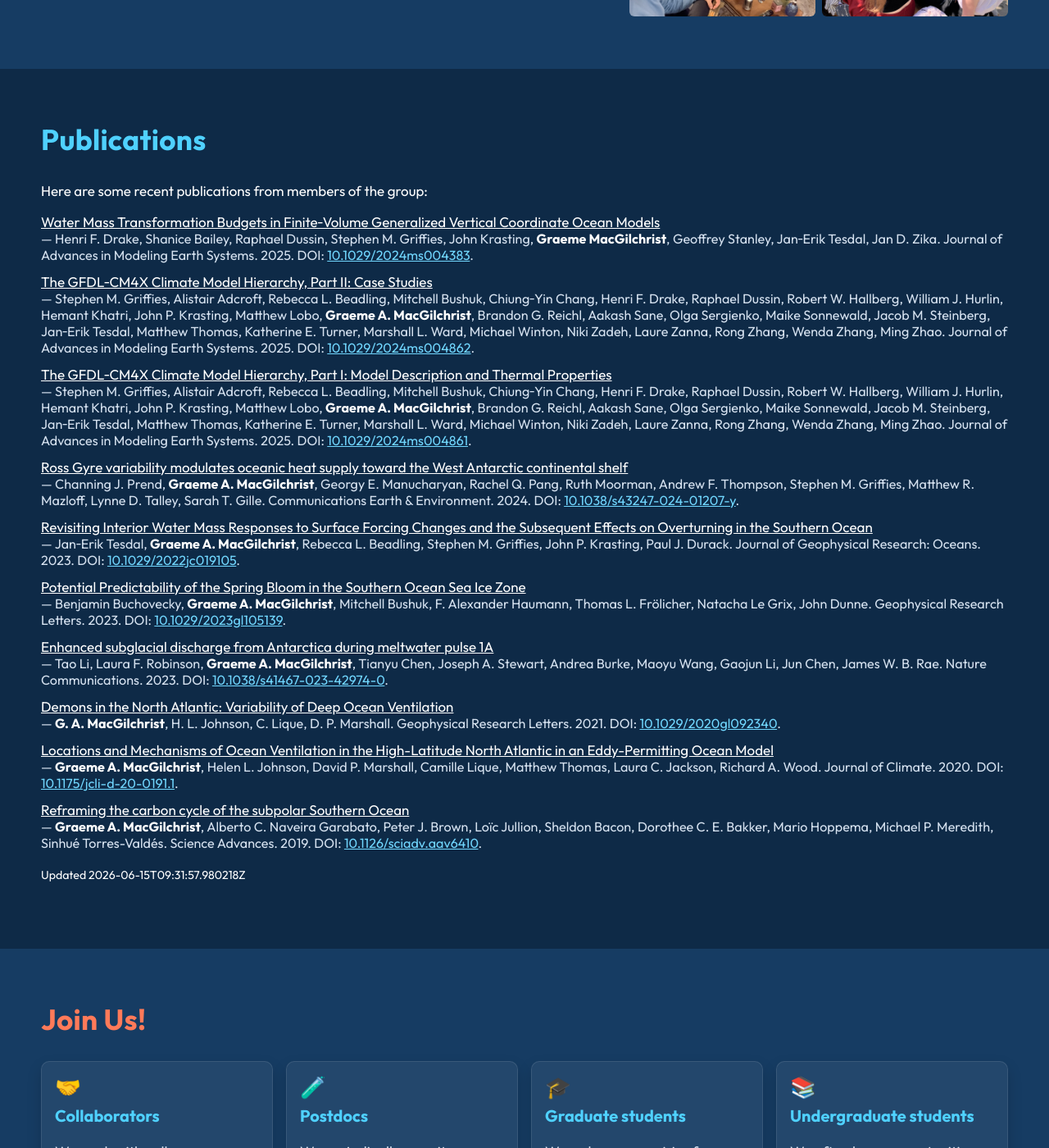
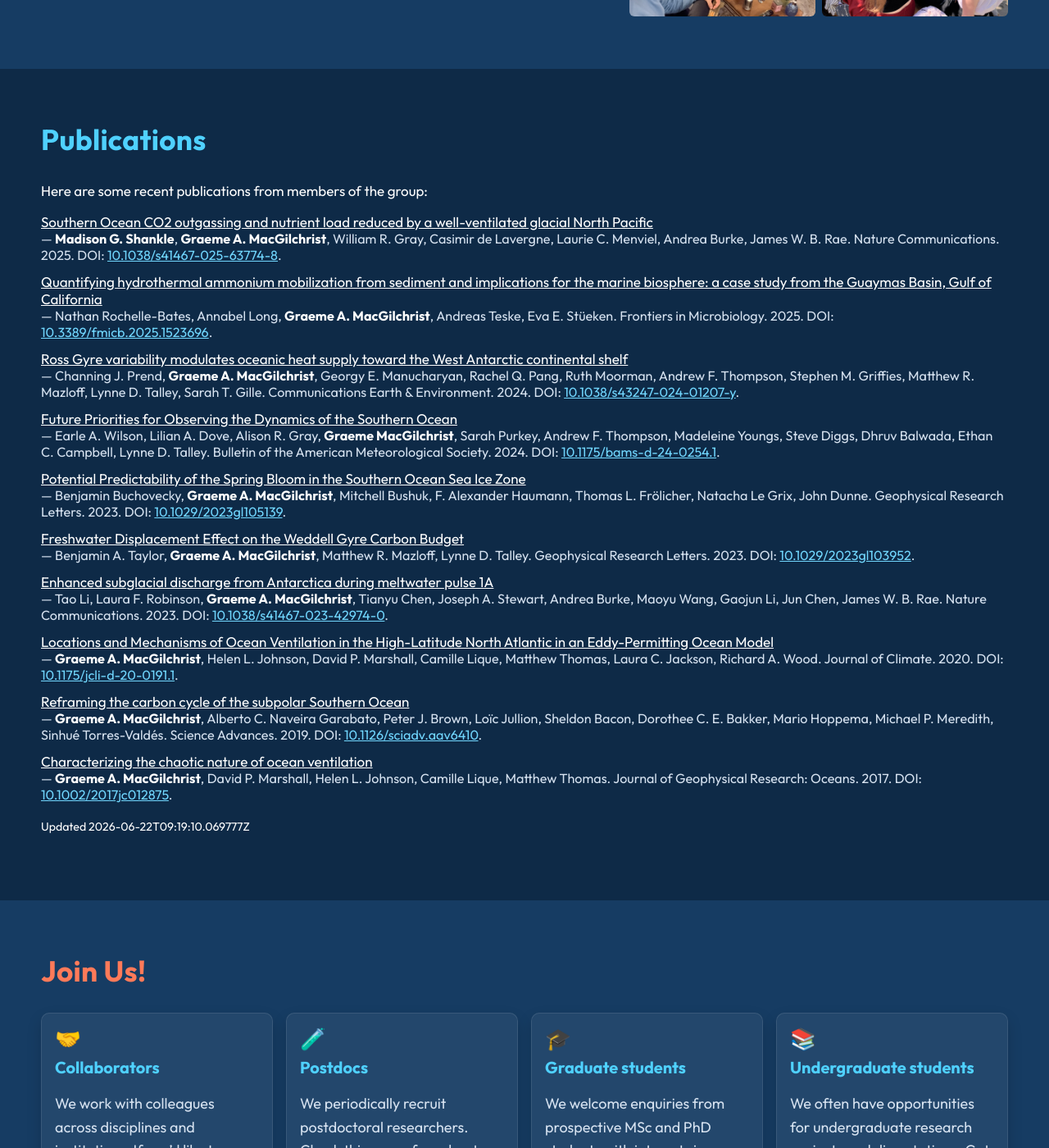
Before and after one commit to ODyn-StAndrews/ODyn-StAndrews.github.io, a Jekyll site: the page built from index.html, in a window 1280 px wide and 1400 px high, scrolled down 4870 px. Shown: the whole window at 82% size. Built offline with Jekyll 4.4.1, drawn with Linux system fonts in a browser that asks for light colours.

Commit message:
chore: update publications data

```diff
--- a/_data/publications.json
+++ b/_data/publications.json
@@ -1,103 +1,39 @@
 {
-  "generated_at": "2026-06-15T09:31:57.980218Z",
+  "generated_at": "2026-06-22T09:19:10.069777Z",
   "count": 11,
   "items": [
     {
-      "title": "Water Mass Transformation Budgets in Finite\u2010Volume Generalized Vertical Coordinate Ocean Models",
-      "authors": "Henri F. Drake, Shanice Bailey, Raphael Dussin, Stephen M. Griffies, John Krasting, Graeme MacGilchrist, Geoffrey Stanley, Jan\u2010Erik Tesdal, Jan D. Zika",
+      "title": "Southern Ocean CO2 outgassing and nutrient load reduced by a well-ventilated glacial North Pacific",
+      "authors": "Madison G. Shankle, Graeme A. MacGilchrist, William R. Gray, Casimir de Lavergne, Laurie C. Menviel, Andrea Burke, James W. B. Rae",
       "authors_list": [
-        "Henri F. Drake",
-        "Shanice Bailey",
-        "Raphael Dussin",
-        "Stephen M. Griffies",
-        "John Krasting",
-        "Graeme MacGilchrist",
-        "Geoffrey Stanley",
-        "Jan\u2010Erik Tesdal",
-        "Jan D. Zika"
+        "Madison G. Shankle",
+        "Graeme A. MacGilchrist",
+        "William R. Gray",
+        "Casimir de Lavergne",
+        "Laurie C. Menviel",
+        "Andrea Burke",
+        "James W. B. Rae"
       ],
-      "venue": "Journal of Advances in Modeling Earth Systems",
+      "venue": "Nature Communications",
       "year": 2025,
-      "doi": "10.1029/2024ms004383",
-      "url": "https://doi.org/10.1029/2024ms004383",
+      "doi": "10.1038/s41467-025-63774-8",
+      "url": "https://doi.org/10.1038/s41467-025-63774-8",
       "type": "journal-article"
     },
     {
-      "title": "The GFDL\u2010CM4X Climate Model Hierarchy, Part II: Case Studies",
-      "authors": "Stephen M. Griffies, Alistair Adcroft, Rebecca L. Beadling, Mitchell Bushuk, Chiung\u2010Yin Chang, Henri F. Drake, Raphael Dussin, Robert W. Hallberg, William J. Hurlin, Hemant Khatri, John P. Krasting, Matthew Lobo, Graeme A. MacGilchrist, Brandon G. Reichl, Aakash Sane, Olga Sergienko, Maike Sonnewald, Jacob M. Steinberg, Jan\u2010Erik Tesdal, Matthew Thomas, Katherine E. Turner, Marshall L. Ward, Michael Winton, Niki Zadeh, Laure Zanna, Rong Zhang, Wenda Zhang, Ming Zhao",
+      "title": "Quantifying hydrothermal ammonium mobilization from sediment and implications for the marine biosphere: a case study from the Guaymas Basin, Gulf of California",
+      "authors": "Nathan Rochelle-Bates, Annabel Long, Graeme A. MacGilchrist, Andreas Teske, Eva E. St\u00fceken",
       "authors_list": [
-        "Stephen M. Griffies",
-        "Alistair Adcroft",
-        "Rebecca L. Beadling",
-        "Mitchell Bushuk",
-        "Chiung\u2010Yin Chang",
-        "Henri F. Drake",
-        "Raphael Dussin",
-        "Robert W. Hallberg",
-        "William J. Hurlin",
-        "Hemant Khatri",
-        "John P. Krasting",
-        "Matthew Lobo",
+        "Nathan Rochelle-Bates",
+        "Annabel Long",
         "Graeme A. MacGilchrist",
-        "Brandon G. Reichl",
-        "Aakash Sane",
-        "Olga Sergienko",
-        "Maike Sonnewald",
-        "Jacob M. Steinberg",
-        "Jan\u2010Erik Tesdal",
-        "Matthew Thomas",
-        "Katherine E. Turner",
-        "Marshall L. Ward",
-        "Michael Winton",
-        "Niki Zadeh",
-        "Laure Zanna",
-        "Rong Zhang",
-        "Wenda Zhang",
-        "Ming Zhao"
+        "Andreas Teske",
+        "Eva E. St\u00fceken"
       ],
-      "venue": "Journal of Advances in Modeling Earth Systems",
+      "venue": "Frontiers in Microbiology",
       "year": 2025,
-      "doi": "10.1029/2024ms004862",
-      "url": "https://doi.org/10.1029/2024ms004862",
-      "type": "journal-article"
-    },
-    {
-      "title": "The GFDL\u2010CM4X Climate Model Hierarchy, Part I: Model Description and Thermal Properties",
-      "authors": "Stephen M. Griffies, Alistair Adcroft, Rebecca L. Beadling, Mitchell Bushuk, Chiung\u2010Yin Chang, Henri F. Drake, Raphael Dussin, Robert W. Hallberg, William J. Hurlin, Hemant Khatri, John P. Krasting, Matthew Lobo, Graeme A. MacGilchrist, Brandon G. Reichl, Aakash Sane, Olga Sergienko, Maike Sonnewald, Jacob M. Steinberg, Jan\u2010Erik Tesdal, Matthew Thomas, Katherine E. Turner, Marshall L. Ward, Michael Winton, Niki Zadeh, Laure Zanna, Rong Zhang, Wenda Zhang, Ming Zhao",
-      "authors_list": [
-        "Stephen M. Griffies",
-        "Alistair Adcroft",
-        "Rebecca L. Beadling",
-        "Mitchell Bushuk",
-        "Chiung\u2010Yin Chang",
-        "Henri F. Drake",
-        "Raphael Dussin",
-        "Robert W. Hallberg",
-        "William J. Hurlin",
-        "Hemant Khatri",
-        "John P. Krasting",
-        "Matthew Lobo",
-        "Graeme A. MacGilchrist",
-        "Brandon G. Reichl",
-        "Aakash Sane",
-        "Olga Sergienko",
-        "Maike Sonnewald",
-        "Jacob M. Steinberg",
-        "Jan\u2010Erik Tesdal",
-        "Matthew Thomas",
-        "Katherine E. Turner",
-        "Marshall L. Ward",
-        "Michael Winton",
-        "Niki Zadeh",
-        "Laure Zanna",
-        "Rong Zhang",
-        "Wenda Zhang",
-        "Ming Zhao"
-      ],
-      "venue": "Journal of Advances in Modeling Earth Systems",
-      "year": 2025,
-      "doi": "10.1029/2024ms004861",
-      "url": "https://doi.org/10.1029/2024ms004861",
+      "doi": "10.3389/fmicb.2025.1523696",
+      "url": "https://doi.org/10.3389/fmicb.2025.1523696",
       "type": "journal-article"
     },
     {
@@ -122,20 +58,25 @@
       "type": "journal-article"
     },
     {
-      "title": "Revisiting Interior Water Mass Responses to Surface Forcing Changes and the Subsequent Effects on Overturning in the Southern Ocean",
-      "authors": "Jan\u2010Erik Tesdal, Graeme A. MacGilchrist, Rebecca L. Beadling, Stephen M. Griffies, John P. Krasting, Paul J. Durack",
+      "title": "Future Priorities for Observing the Dynamics of the Southern Ocean",
+      "authors": "Earle A. Wilson, Lilian A. Dove, Alison R. Gray, Graeme MacGilchrist, Sarah Purkey, Andrew F. Thompson, Madeleine Youngs, Steve Diggs, Dhruv Balwada, Ethan C. Campbell, Lynne D. Talley",
       "authors_list": [
-        "Jan\u2010Erik Tesdal",
-        "Graeme A. MacGilchrist",
-        "Rebecca L. Beadling",
-        "Stephen M. Griffies",
-        "John P. Krasting",
-        "Paul J. Durack"
+        "Earle A. Wilson",
+        "Lilian A. Dove",
+        "Alison R. Gray",
+        "Graeme MacGilchrist",
+        "Sarah Purkey",
+        "Andrew F. Thompson",
+        "Madeleine Youngs",
+        "Steve Diggs",
+        "Dhruv Balwada",
+        "Ethan C. Campbell",
+        "Lynne D. Talley"
       ],
-      "venue": "Journal of Geophysical Research: Oceans",
-      "year": 2023,
-      "doi": "10.1029/2022jc019105",
-      "url": "https://doi.org/10.1029/2022jc019105",
+      "venue": "Bulletin of the American Meteorological Society",
+      "year": 2024,
+      "doi": "10.1175/bams-d-24-0254.1",
+      "url": "https://doi.org/10.1175/bams-d-24-0254.1",
       "type": "journal-article"
     },
     {
@@ -157,6 +98,21 @@
       "type": "journal-article"
     },
     {
+      "title": "Freshwater Displacement Effect on the Weddell Gyre Carbon Budget",
+      "authors": "Benjamin A. Taylor, Graeme A. MacGilchrist, Matthew R. Mazloff, Lynne D. Talley",
+      "authors_list": [
+        "Benjamin A. Taylor",
+        "Graeme A. MacGilchrist",
+        "Matthew R. Mazloff",
+        "Lynne D. Talley"
+      ],
+      "venue": "Geophysical Research Letters",
+      "year": 2023,
+      "doi": "10.1029/2023gl103952",
+      "url": "https://doi.org/10.1029/2023gl103952",
+      "type": "journal-article"
+    },
+    {
       "title": "Enhanced subglacial discharge from Antarctica during meltwater pulse 1A",
       "authors": "Tao Li, Laura F. Robinson, Graeme A. MacGilchrist, Tianyu Chen, Joseph A. Stewart, Andrea Burke, Maoyu Wang, Gaojun Li, Jun Chen, James W. B. Rae",
       "authors_list": [
@@ -175,21 +131,6 @@
       "year": 2023,
       "doi": "10.1038/s41467-023-42974-0",
       "url": "https://doi.org/10.1038/s41467-023-42974-0",
-      "type": "journal-article"
-    },
-    {
-      "title": "Demons in the North Atlantic: Variability of Deep Ocean Ventilation",
-      "authors": "G. A. MacGilchrist, H. L. Johnson, C. Lique, D. P. Marshall",
-      "authors_list": [
-        "G. A. MacGilchrist",
-        "H. L. Johnson",
-        "C. Lique",
-        "D. P. Marshall"
-      ],
-      "venue": "Geophysical Research Letters",
-      "year": 2021,
-      "doi": "10.1029/2020gl092340",
-      "url": "https://doi.org/10.1029/2020gl092340",
       "type": "journal-article"
     },
     {
@@ -231,20 +172,36 @@
       "type": "journal-article"
     },
     {
-      "title": "High-latitude ocean ventilation and its role in Earth's climate transitions",
-      "authors": "Alberto C. Naveira Garabato, Graeme A.\u00a0 MacGilchrist, Peter J. Brown, D. Gwyn Evans, Andrew J. S. Meijers, Jan D. Zika",
+      "title": "Characterizing the chaotic nature of ocean ventilation",
+      "authors": "Graeme A. MacGilchrist, David P. Marshall, Helen L. Johnson, Camille Lique, Matthew Thomas",
       "authors_list": [
-        "Alberto C. Naveira Garabato",
-        "Graeme A.\u00a0 MacGilchrist",
-        "Peter J. Brown",
-        "D. Gwyn Evans",
-        "Andrew J. S. Meijers",
-        "Jan D. Zika"
+        "Graeme A. MacGilchrist",
+        "David P. Marshall",
+        "Helen L. Johnson",
+        "Camille Lique",
+        "Matthew Thomas"
       ],
-      "venue": "Philosophical Transactions of the Royal Society A: Mathematical, Physical and Engineering Sciences",
+      "venue": "Journal of Geophysical Research: Oceans",
       "year": 2017,
-      "doi": "10.1098/rsta.2016.0324",
-      "url": "https://doi.org/10.1098/rsta.2016.0324",
+      "doi": "10.1002/2017jc012875",
+      "url": "https://doi.org/10.1002/2017jc012875",
+      "type": "journal-article"
+    },
+    {
+      "title": "The Arctic Ocean carbon sink",
+      "authors": "G.A. MacGilchrist, A.C. Naveira Garabato, T. Tsubouchi, S. Bacon, S. Torres-Vald\u00e9s, K. Azetsu-Scott",
+      "authors_list": [
+        "G.A. MacGilchrist",
+        "A.C. Naveira Garabato",
+        "T. Tsubouchi",
+        "S. Bacon",
+        "S. Torres-Vald\u00e9s",
+        "K. Azetsu-Scott"
+      ],
+      "venue": "Deep Sea Research Part I: Oceanographic Research Papers",
+      "year": 2014,
+      "doi": "10.1016/j.dsr.2014.01.002",
+      "url": "https://doi.org/10.1016/j.dsr.2014.01.002",
       "type": "journal-article"
     }
   ]
```
